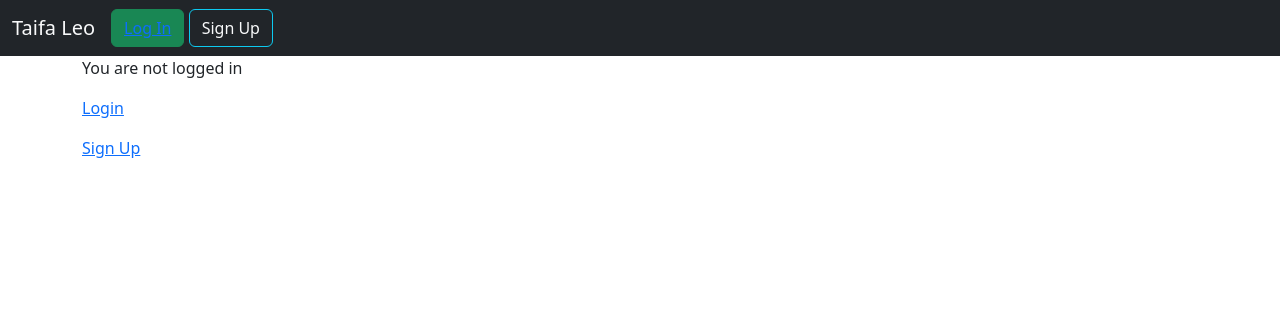
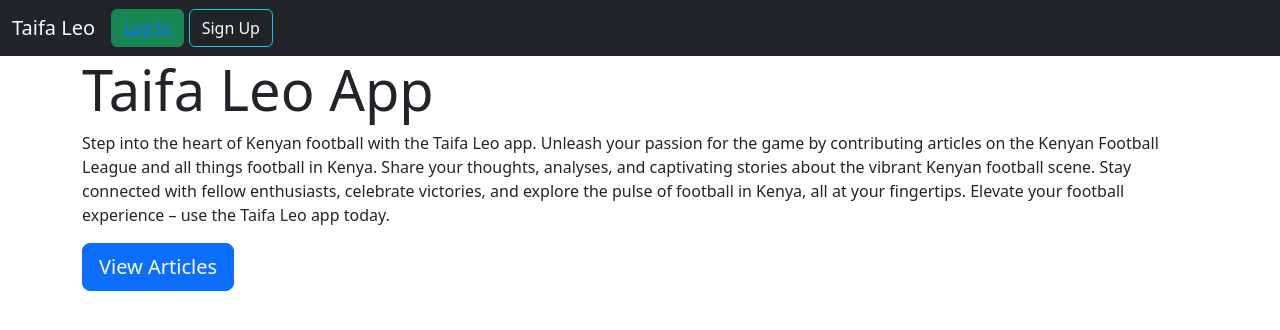
Before and after one commit to Mokowz/django_taifa_leo_project, a Django app: page / in a window 1280 px wide. Shown: the top 330 px of the page. Run offline with Django 4.2, Linux system fonts and the light colour scheme.

Commit message:
Change the home template

```diff
--- a/templates/home.html
+++ b/templates/home.html
@@ -1,19 +1,10 @@
 {% extends 'base.html' %}
 
 {% block content %}
-{% if user.is_authenticated %}
-    <p>Hi {{ user.username }}</p>
-    <p><a href="{% url 'logout' %}">
-        Logout
-    </a></p>
-{% else %}
-    <p>You are not logged in</p>
-    <p><a href="{% url 'login' %}">
-        Login
-    </a></p>
-    <p><a href="{% url 'signup' %}">
-        Sign Up
-    </a></p>
-{% endif %}
+<div class="jumbotron">
+    <h1 class="display-4"><strong>Taifa Leo App</strong></h1>
+    <p>Step into the heart of Kenyan football with the Taifa Leo app. Unleash your passion for the game by contributing articles on the Kenyan Football League and all things football in Kenya. Share your thoughts, analyses, and captivating stories about the vibrant Kenyan football scene. Stay connected with fellow enthusiasts, celebrate victories, and explore the pulse of football in Kenya, all at your fingertips. Elevate your football experience – use the Taifa Leo app today.</p>
+    <a class="btn btn-primary btn-lg" href="#" role="button">View Articles</a>
+</div>
 
 {% endblock %}
```
